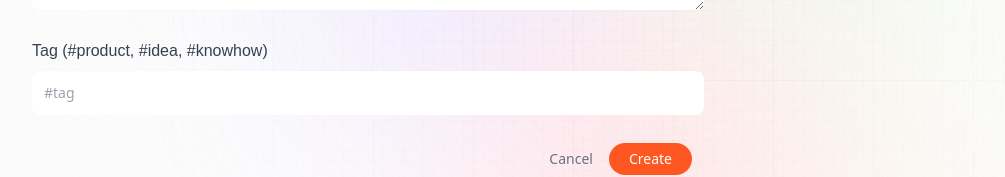
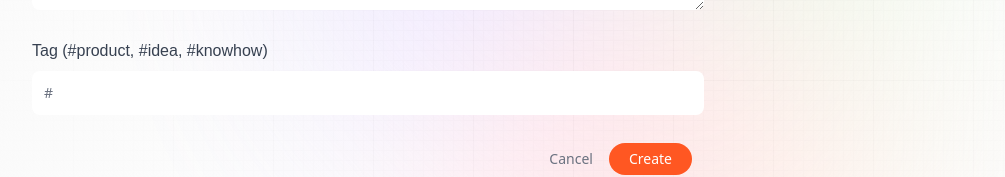
Before and after one commit to SofiiaShevtsova/first-next-js-project, a Next.js app: page /create-prompt in a window 1280 px wide. Shown: the part 525-702 px from the top of the page, without its empty margins (32-1037 px from the left). Built offline with nearby package versions, Linux system fonts and the light colour scheme; no server answers.

Commit message:
add route for new prompt

```diff
--- /dev/null
+++ b/app/api/prompt/new/route.ts
@@ -0,0 +1,19 @@
+import { connectToDB } from "@utils/database"
+import Prompt from "@models/prompt"
+
+export const POST = async (req: any) => {
+    const { userId, prompt, tag } = await req.json()
+    try {
+        await connectToDB()
+        const newPrompt = new Prompt({
+            creator: userId,
+            prompt,
+            tag
+        })
+        newPrompt.save()
+
+        return new Response(JSON.stringify(newPrompt), {status:201})
+    } catch (error) {
+        return new Response("Fail!", {status:500})
+    }
+}
--- a/app/create-prompt/page.tsx
+++ b/app/create-prompt/page.tsx
@@ -6,13 +6,36 @@ import { useRouter } from "next/navigation";
 import { Form } from "@components/commons";
 
 const CreatePrompt = () => {
+  const { data: session } = useSession();
+  const router = useRouter();
+
   const [submitting, setSubmitting] = useState(false);
   const [post, setPost] = useState({
     prompt: "",
-    tag: "",
+    tag: "#",
   });
 
-  const createPrompt = async (event) => {};
+  const createPrompt = async (event: any) => {
+    event.preventDefault();
+    setSubmitting(true);
+    try {
+      const response = await fetch("/api/prompt/new", {
+        method: "POST",
+        body: JSON.stringify({
+          userId: session?.user?.id,
+          prompt: post.prompt,
+          tag: post.tag,
+        }),
+      });
+      if (response.ok) {
+        router.push("/");
+      }
+    } catch (error) {
+      console.log(error);
+    } finally {
+      setSubmitting(false);
+    }
+  };
 
   return (
     <Form
--- a/components/Form/Form.tsx
+++ b/components/Form/Form.tsx
@@ -15,7 +15,7 @@ export const Form = ({
   handlerSubmit: FormEventHandler<HTMLFormElement>;
 }) => {
   return (
-    <section className="w-full max-w-full flex-start flex-col">
+    <section className="w-full max-w-full flex-start flex-col mx-auto">
       <h1 className="head_text text-left">
         <span className="blue_gradient">{type} Post</span>
       </h1>
--- /dev/null
+++ b/models/prompt.ts
@@ -0,0 +1,21 @@
+import { Schema, model, models } from "mongoose";
+
+const PromptSchema = new Schema({
+  creator: {
+    type: Schema.Types.ObjectId,
+    ref: "Users",
+  },
+  prompt: {
+    type: String,
+    require: [true, "Prompt must exists!"],
+    min: 3,
+  },
+  tag: {
+    type: String,
+    require: [true, "Tag must exists!"],
+  },
+});
+
+const Prompt = models.Prompt || model("Prompt", PromptSchema);
+
+export default Prompt;
```
